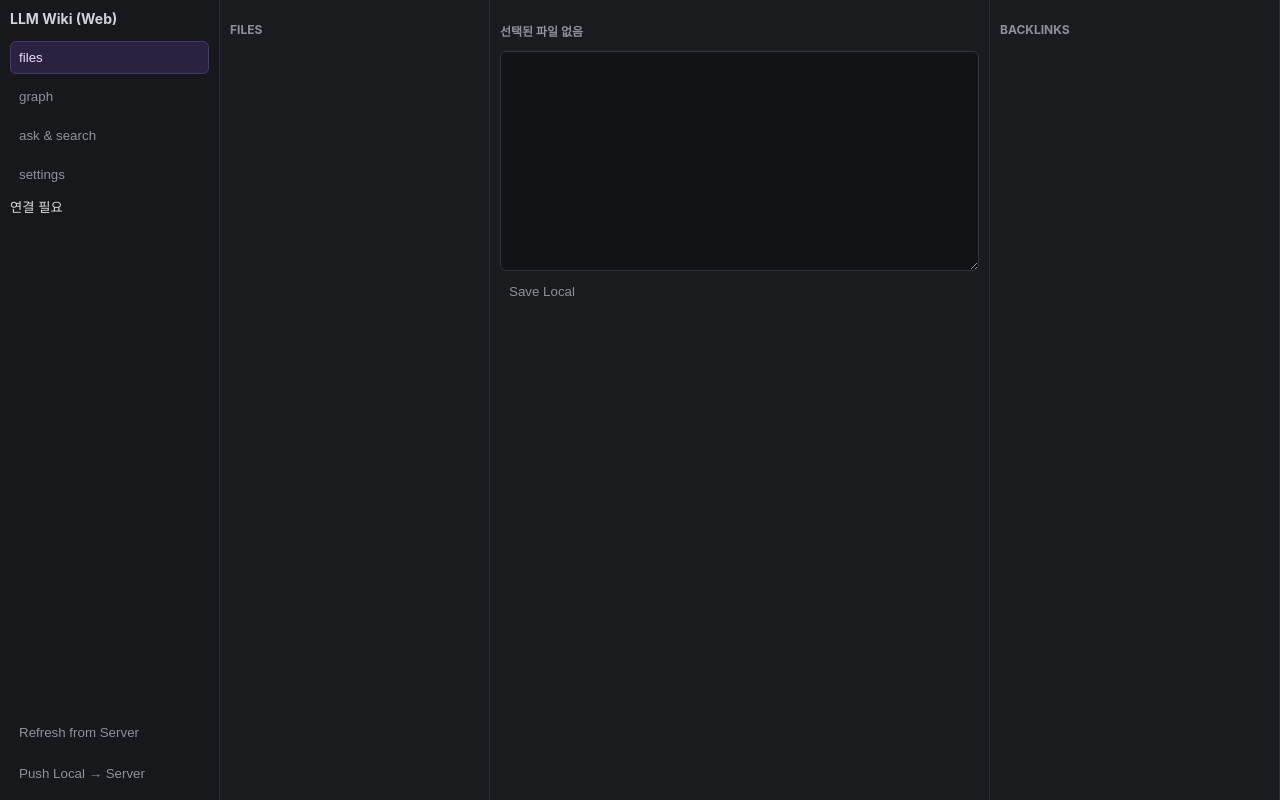
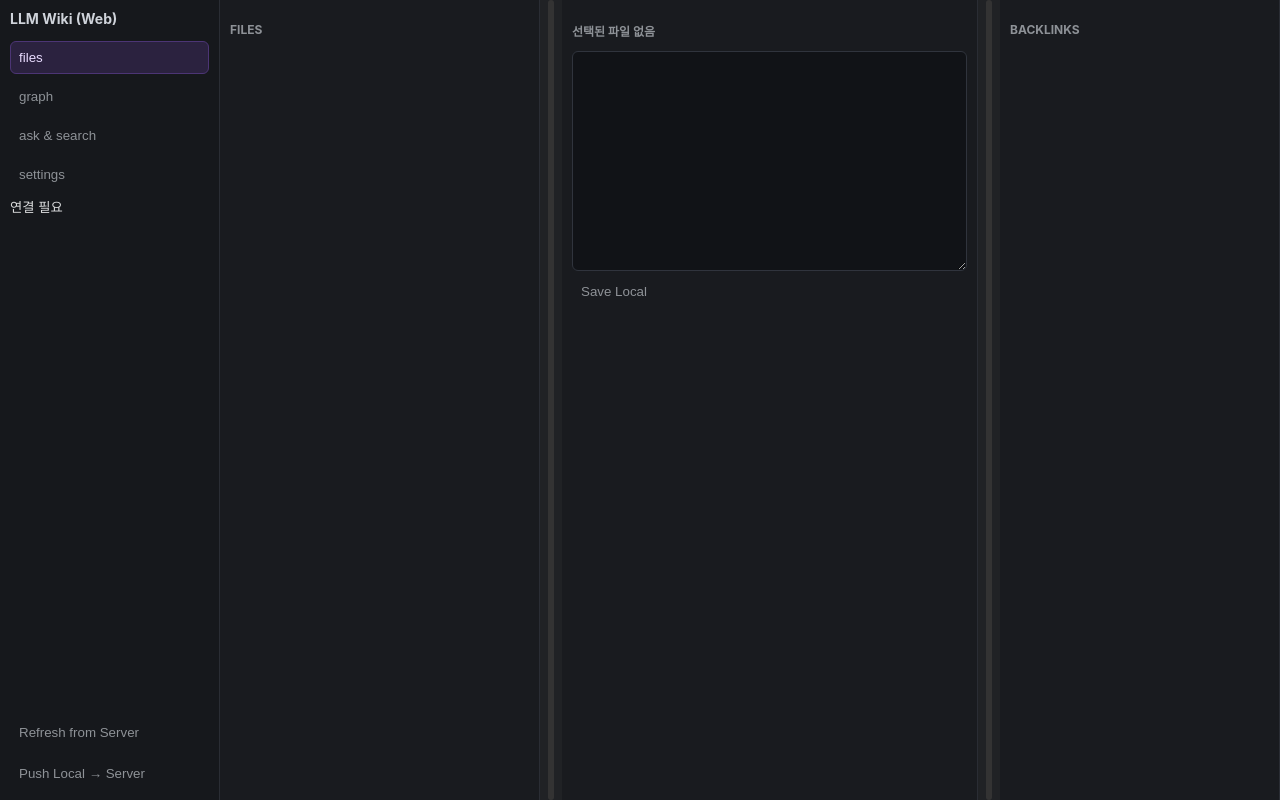
Before and after one commit to NameTakenK/MyTool, a React (Vite) app in the folder apps/web-app/: page / in a window 1280 px wide. Built offline with nearby package versions, Linux system fonts and the light colour scheme.

Commit message:
feat(web-app): add draggable split-pane resizing in files view

```diff
--- a/apps/web-app/src/main.tsx
+++ b/apps/web-app/src/main.tsx
@@ -118,6 +118,9 @@ function App() {
   const [fileOrder, setFileOrder] = useState<Record<string, number>>({});
   const [conflicts, setConflicts] = useState<ConflictItem[]>([]);
   const [graphSelected, setGraphSelected] = useState('');
+  const [leftPaneW, setLeftPaneW] = useState(320);
+  const [rightPaneW, setRightPaneW] = useState(280);
+  const [dragging, setDragging] = useState<null | 'left' | 'right'>(null);
   const didAutoSync = useRef(false);
   const editorRef = useRef<HTMLTextAreaElement | null>(null);
 
@@ -370,6 +373,23 @@ function App() {
   };
 
   useEffect(() => {
+    const onMove = (e: MouseEvent) => {
+      if (!dragging) return;
+      const x = e.clientX;
+      const ww = window.innerWidth;
+      if (dragging === 'left') setLeftPaneW(Math.max(220, Math.min(520, x - 90)));
+      if (dragging === 'right') setRightPaneW(Math.max(220, Math.min(520, ww - x - 40)));
+    };
+    const onUp = () => setDragging(null);
+    window.addEventListener('mousemove', onMove);
+    window.addEventListener('mouseup', onUp);
+    return () => {
+      window.removeEventListener('mousemove', onMove);
+      window.removeEventListener('mouseup', onUp);
+    };
+  }, [dragging]);
+
+  useEffect(() => {
     const raw = localStorage.getItem(CFG_KEY);
     if (!raw) {
       setCfgLoaded(true);
@@ -542,13 +562,15 @@ function App() {
 
       {screen === 'askSearch' && <section className='card ask-only'><h3>Ask & Search</h3><p>검색 + LLM 답변(선택 provider) 지원</p><input value={question} onChange={(e) => { setQuestion(e.target.value); }} placeholder='질문/키워드 입력' /><div style={{ marginTop: 8, marginBottom: 8, display: 'flex', gap: 8 }}><button onClick={ask}>Search in Docs</button><button onClick={askWithLlm}>Ask LLM</button></div><pre>{question ? 'Search 또는 Ask LLM 버튼을 눌러 결과를 확인하세요.' : '질문을 입력하세요.'}</pre><h4>검색 결과</h4><ul>{askMatches.map((d) => <li key={d.path}><button onClick={() => { setHighlightTerm(question); setActive(d.path); setScreen('files'); }}>{d.path}</button></li>)}</ul></section>}
 
-      {screen === 'files' && <main className='layout'>
-        <aside className='card'><h3>Files</h3>
+      {screen === 'files' && <main className='layout' style={{ display: 'flex', gap: 8 }}>
+        <aside className='card' style={{ width: leftPaneW, minWidth: 220, maxWidth: 520 }}><h3>Files</h3>
           <div className='list'>{treeItems.map((n) => n.isFile ? <div key={n.path} style={{ display: 'flex', alignItems: 'center', gap: 6 }}><button className={n.path === active ? 'on' : ''} onClick={() => setActive(n.path)} style={{ marginLeft: n.depth * 12 }}>{n.path.split('/').pop()}{localOnlyPaths.includes(n.path) ? ' (local)' : ''}</button><button onClick={() => moveFile(n.path, -1)}>↑</button><button onClick={() => moveFile(n.path, 1)}>↓</button><button onClick={() => renameFile(n.path)}>✏️</button><button onClick={() => deleteLocalFile(n.path)}>🗑</button></div> : <div key={n.path} style={{ marginLeft: n.depth * 12, opacity: 0.9, display: 'flex', gap: 6, alignItems: 'center' }}><button onClick={() => toggleFolder(n.path)}>{collapsedFolders.includes(n.path) ? '📁' : '📂'} {n.path.split('/').pop()}</button><button onClick={() => createFile(n.path)}>+</button></div>)}</div>
           {conflicts.length > 0 && <div className='card' style={{ marginTop: 8 }}><h4>Conflicts</h4><ul>{conflicts.map((c) => <li key={c.path}><div>{c.path}</div><small>{c.reason}</small><div style={{ display: 'flex', gap: 6 }}><button onClick={() => resolveConflictUseLocal(c.path)}>Use Local</button><button onClick={() => resolveConflictUseRemote(c.path)}>Use Remote</button></div></li>)}</ul></div>}
         </aside>
-        <section className='card editor'><h3>{activeDoc?.path || '선택된 파일 없음'} {dirty ? '*' : ''}</h3><textarea ref={editorRef} value={draftText} onFocus={() => setHighlightTerm('')} onChange={(e) => { setDirty(true); setDraftText(e.target.value); }} /><div style={{ marginBottom: 8 }}><button onClick={saveLocalEdit} disabled={!dirty}>Save Local</button></div><ReactMarkdown>{draftText || ''}</ReactMarkdown></section>
-        <aside className='card'><h3>Backlinks</h3><ul>{backlinks.map((b) => <li key={b.path}>{b.path}</li>)}</ul></aside>
+        <div onMouseDown={() => setDragging('left')} style={{ width: 6, cursor: 'col-resize', background: '#333', borderRadius: 4 }} />
+        <section className='card editor' style={{ flex: 1 }}><h3>{activeDoc?.path || '선택된 파일 없음'} {dirty ? '*' : ''}</h3><textarea ref={editorRef} value={draftText} onFocus={() => setHighlightTerm('')} onChange={(e) => { setDirty(true); setDraftText(e.target.value); }} /><div style={{ marginBottom: 8 }}><button onClick={saveLocalEdit} disabled={!dirty}>Save Local</button></div><ReactMarkdown>{draftText || ''}</ReactMarkdown></section>
+        <div onMouseDown={() => setDragging('right')} style={{ width: 6, cursor: 'col-resize', background: '#333', borderRadius: 4 }} />
+        <aside className='card' style={{ width: rightPaneW, minWidth: 220, maxWidth: 520 }}><h3>Backlinks</h3><ul>{backlinks.map((b) => <li key={b.path}>{b.path}</li>)}</ul></aside>
       </main>}
     </section>
   </div>;
```
